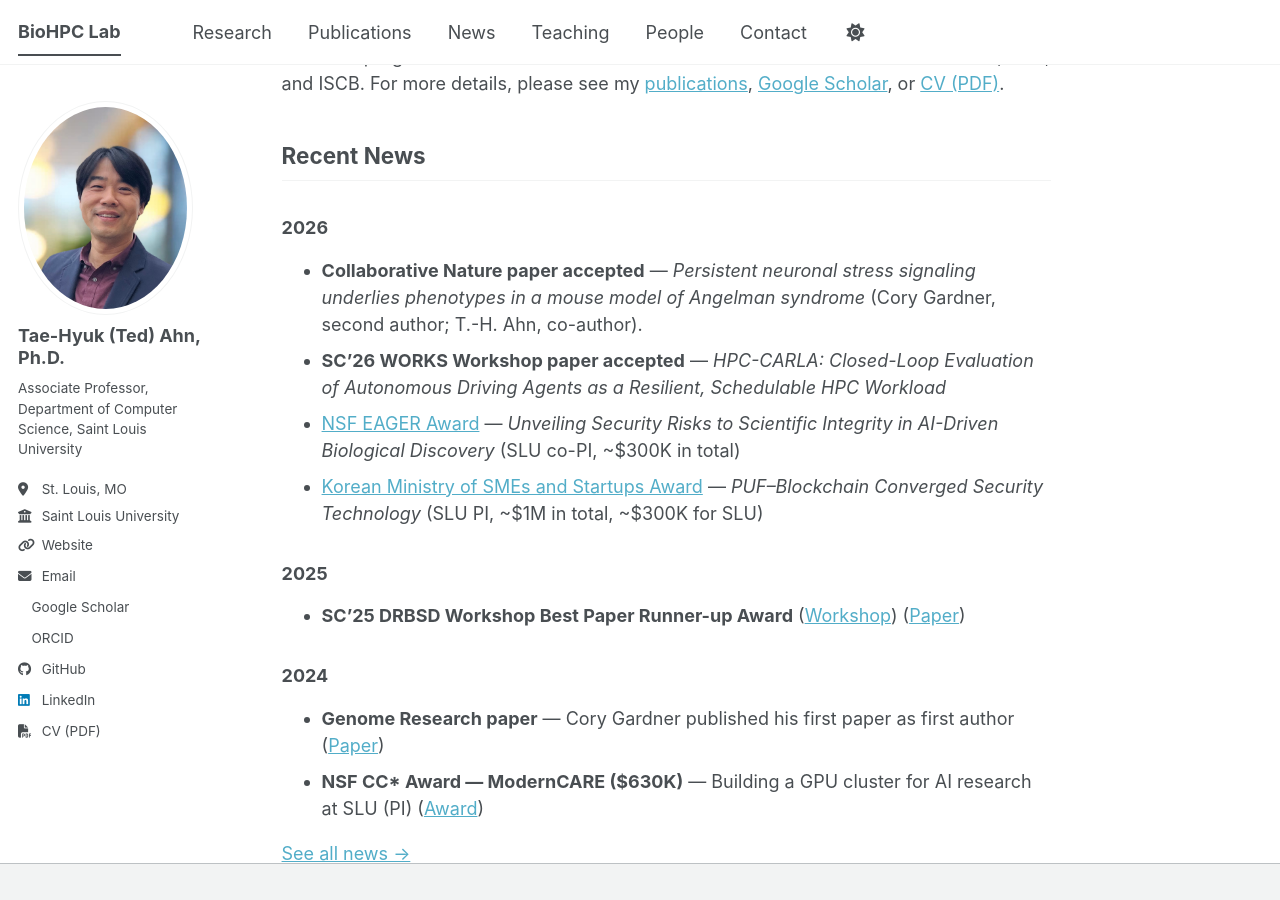
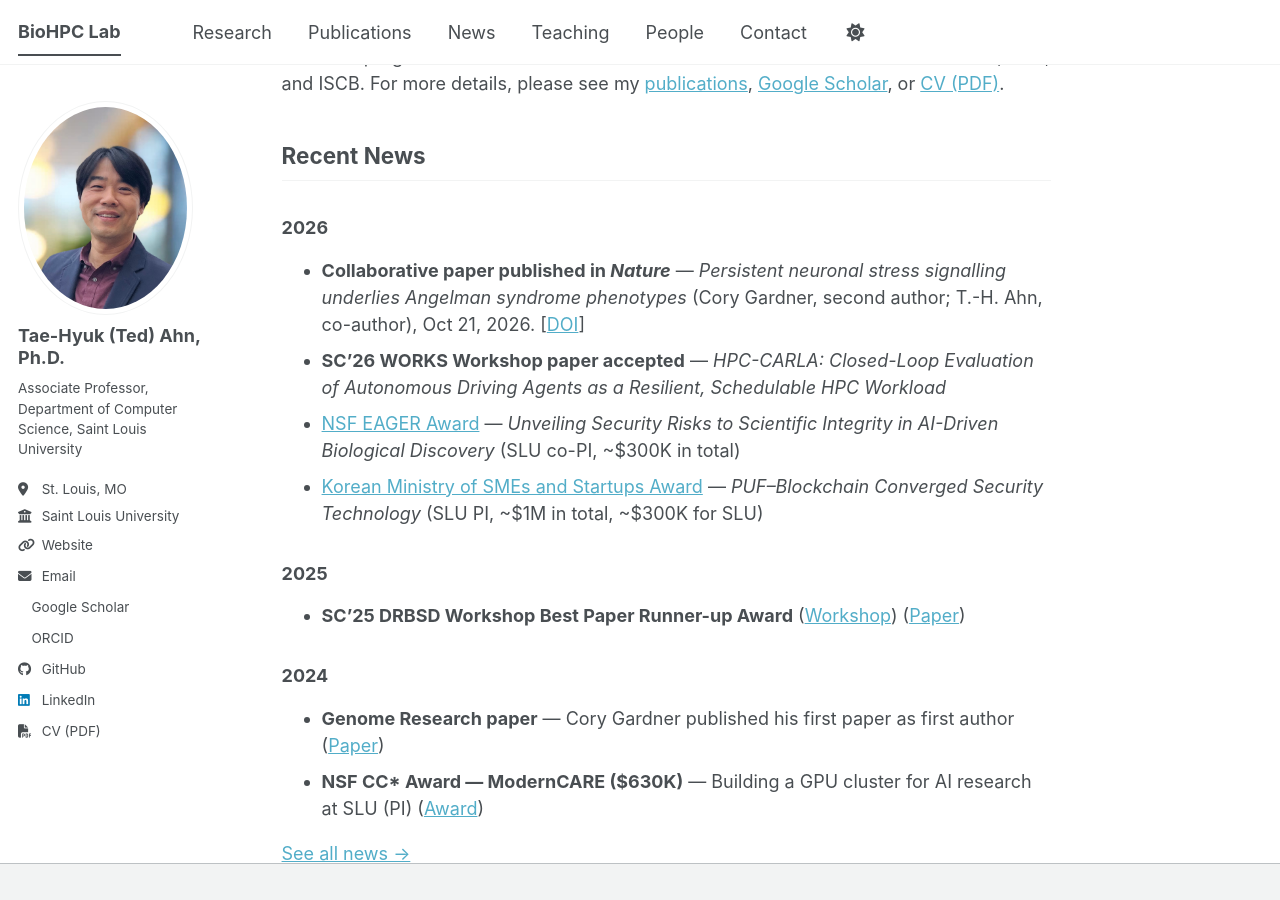
Before and after one commit to BioHPC/BioHPC.github.io, a Jekyll site: the page built from _pages/about.md, in a window 1280 px wide and 900 px high, scrolled down 606 px. Built offline with Jekyll 4.4.1, drawn with Linux system fonts in a browser that asks for light colours; a style sheet for code colours, icons or effects is not loaded.

Commit message:
modified:   _pages/about.md

```diff
--- a/_pages/about.md
+++ b/_pages/about.md
@@ -20,7 +20,7 @@ I currently serve as an Associate Editor for [Frontiers in Microbiomes](https://
 
 ### **2026**
 
-* **Collaborative Nature paper accepted** — *Persistent neuronal stress signaling underlies phenotypes in a mouse model of Angelman syndrome* (Cory Gardner, second author; T.-H. Ahn, co-author).
+* **Collaborative paper published in <i>Nature</i>** — *Persistent neuronal stress signalling underlies Angelman syndrome phenotypes* (Cory Gardner, second author; T.-H. Ahn, co-author), Oct 21, 2026. [[DOI](https://doi.org/10.1038/s41586-026-11165-4)]
 * **SC'26 WORKS Workshop paper accepted** — *HPC-CARLA: Closed-Loop Evaluation of Autonomous Driving Agents as a Resilient, Schedulable HPC Workload*
 * [NSF EAGER Award](https://www.nsf.gov/) — *Unveiling Security Risks to Scientific Integrity in AI-Driven Biological Discovery* (SLU co-PI, ~$300K in total)
 * [Korean Ministry of SMEs and Startups Award](https://www.mss.go.kr/) — *PUF–Blockchain Converged Security Technology* (SLU PI, ~$1M in total, ~$300K for SLU)
```
